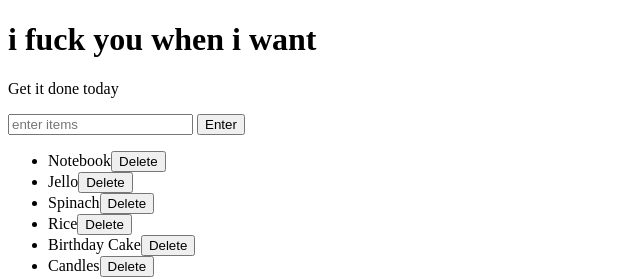
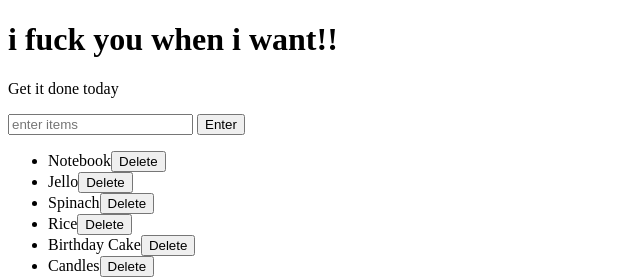
Before and after one commit to bboynoob/background-generator, a plain HTML site: page index.html in a window 1280 px wide. Shown: the full height of the page, 0-640 px from the left. Drawn offline with Linux system fonts and the light colour scheme.

Commit message:
yeah i would do that

```diff
--- a/index.html
+++ b/index.html
@@ -5,7 +5,7 @@
 	<link rel="stylesheet" type="text/css" href="style.css">
 </head>
 <body>
-	<h1>i fuck you when i want</h1>
+	<h1>i fuck you when i want!!</h1>
 	<p id="first">Get it done today</p>
 	<input id="userinput" type="text" placeholder="enter items">
 	<button id="enter">Enter</button>
```
